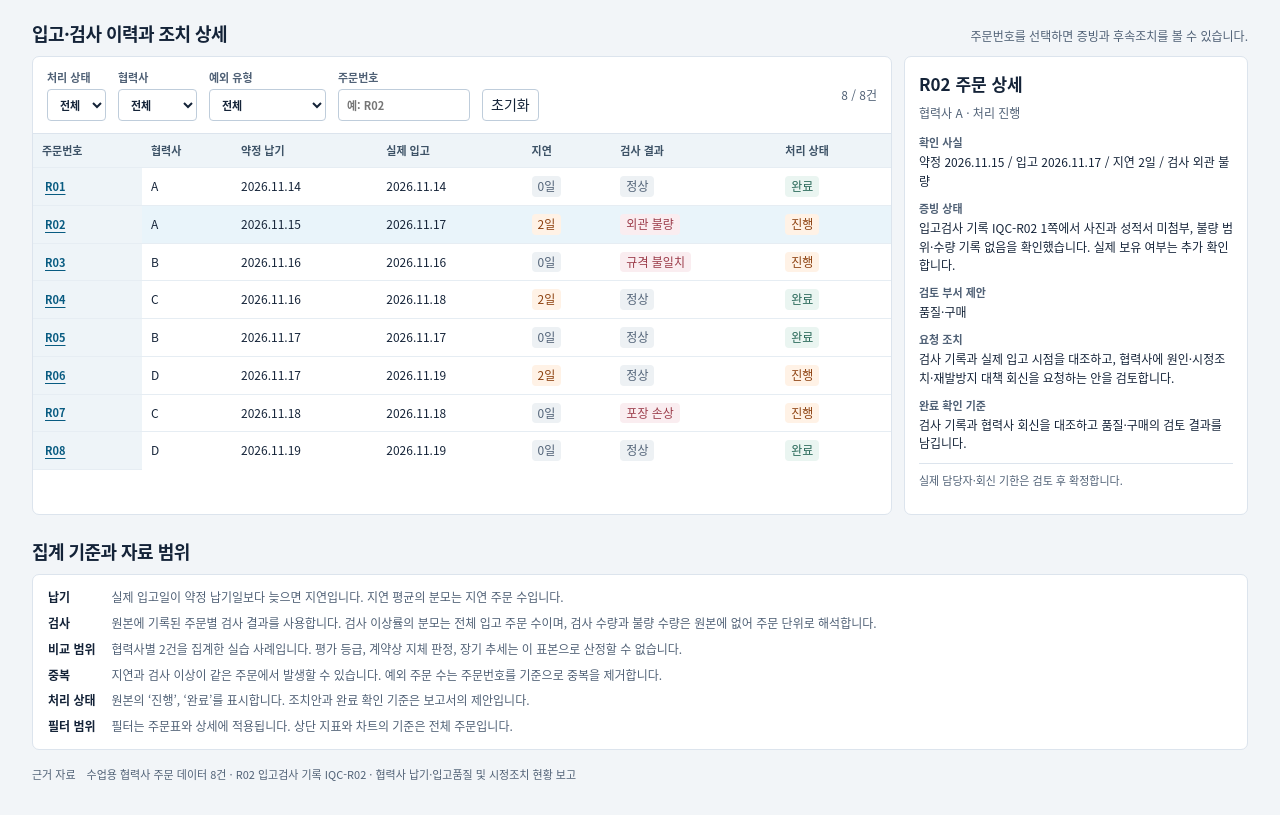
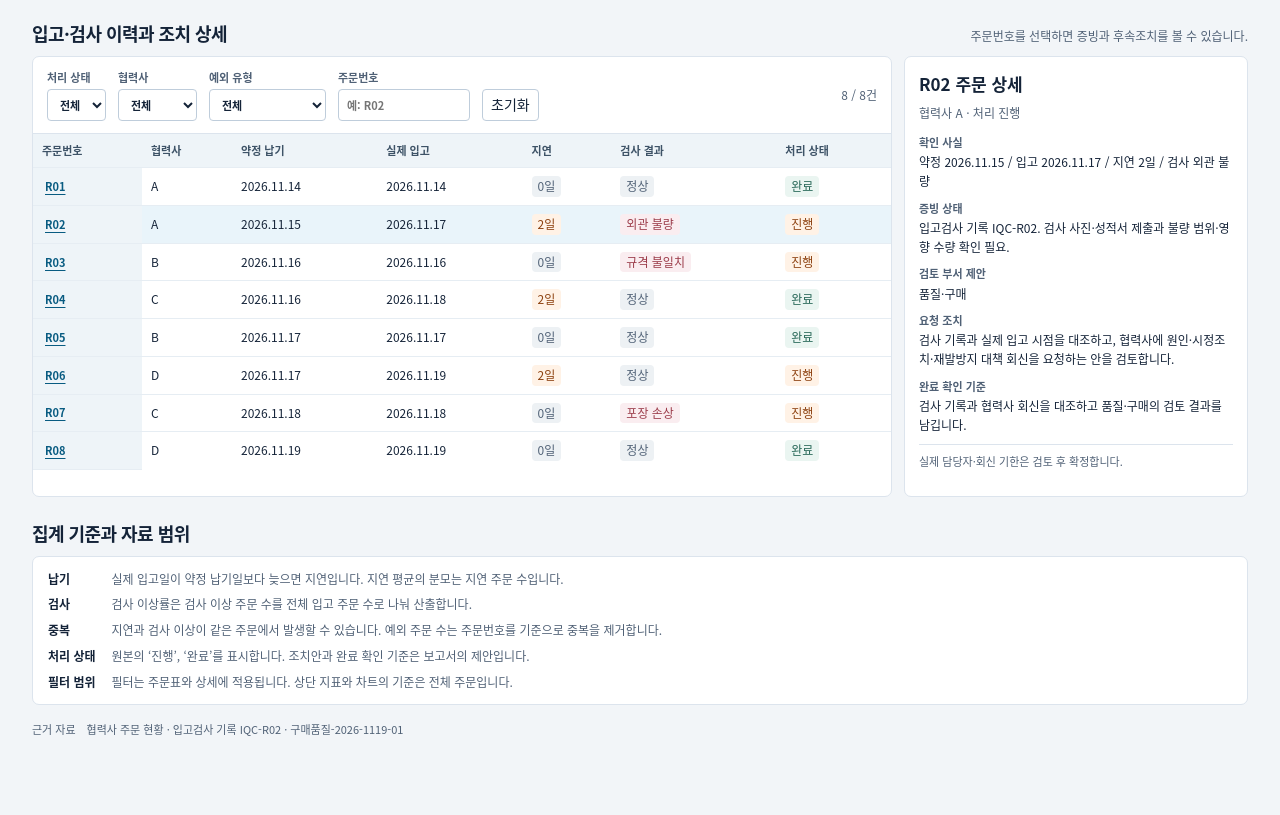
Before and after one commit to gabkeunc-sys/defense-supplier-iqc-manual, a plain HTML site: page index.html in a window 1280 px wide. Shown: the part 1013-1828 px from the top of the page. After the commit the page ends 1783 px from the top, so only its background shows below. Drawn offline with nearby package versions, Linux system fonts and the light colour scheme.

Commit message:
Align supplier dashboard wording with quality operations

```diff
--- a/index.html
+++ b/index.html
@@ -9,7 +9,7 @@
 :root{--ink:#142338;--muted:#506176;--line:#dce4ed;--navy:#142941;--blue:#12618a;--blue-bg:#e8f2f7;--amber:#aa541d;--amber-bg:#fff2e6;--red:#9b3b49;--red-bg:#faedf0;--surface:#f2f5f8;--white:#fff;--green:#256656;--green-bg:#eaf5f1}
 *{box-sizing:border-box}body{margin:0;color:var(--ink);background:var(--surface);font:14px/1.56 "Pretendard","Noto Sans CJK KR","Apple SD Gothic Neo","Malgun Gothic",system-ui,sans-serif;font-variant-numeric:tabular-nums}
 a{color:inherit}button,select,input{font:inherit}button:focus-visible,select:focus-visible,input:focus-visible,a:focus-visible,[tabindex]:focus-visible{outline:3px solid #1387b4;outline-offset:3px}
-header{background:var(--navy);color:#fff;border-top:4px solid #46a8c3}.top,.wrap{max-width:1480px;margin:auto;padding:0 32px}.top{display:flex;min-height:60px;align-items:center;gap:27px}.brand{font-weight:740;white-space:nowrap;font-size:15px}.brand::before{content:"";display:inline-block;width:10px;height:10px;margin-right:10px;background:#70c7dd;border-radius:2px}.top nav{display:flex;gap:22px;color:#d1ddea;font-size:13px}.top nav a{text-decoration:none}.top nav a:hover{text-decoration:underline}.scope{margin-left:auto;color:#bcd0e0;font-size:12px;white-space:nowrap}
+header{background:var(--navy);color:#fff;border-top:4px solid #46a8c3}.top,.wrap{max-width:1480px;margin:auto;padding:0 32px}.top{display:flex;min-height:60px;align-items:center;gap:27px}.brand{font-weight:740;white-space:nowrap;font-size:15px}.brand::before{content:"";display:inline-block;width:10px;height:10px;margin-right:10px;background:#70c7dd;border-radius:2px}.top nav{display:flex;gap:22px;color:#d1ddea;font-size:13px}.top nav a{text-decoration:none}.top nav a:hover{text-decoration:underline}
 .wrap{padding-bottom:32px}.mast{display:flex;justify-content:space-between;gap:28px;align-items:end;padding:27px 0 18px}.mast h1{font-size:clamp(24px,3.1vw,35px);margin:0;font-weight:780;letter-spacing:-.05em;line-height:1.25}.mast p{margin:7px 0 0;color:var(--muted)}.cutoff{margin:0;min-width:190px}.cutoff div{display:flex;justify-content:space-between;gap:20px}.cutoff dt{color:var(--muted)}.cutoff dd{margin:0;font-weight:650}
 .kpis{display:grid;grid-template-columns:repeat(5,minmax(0,1fr));gap:12px}.stat,.chart,.panel,.detail{border:1px solid var(--line);background:var(--white);border-radius:7px}.stat{padding:12px 15px;border-top:3px solid #3b80a2;min-width:0}.stat:nth-child(3){border-top-color:#bd7238}.stat:nth-child(4){border-top-color:#ae5460}.stat:nth-child(5){border-top-color:#61749c}.stat h2{font-size:13px;margin:0;color:var(--muted);font-weight:650}.metric{font-size:27px;font-weight:780;letter-spacing:-.045em;display:block;line-height:1.4}.stat small{color:var(--muted);font-size:11px}
 .callout{margin:14px 0 21px;padding:12px 15px;background:#edf4f8;border:1px solid #cfe0ea;border-left:4px solid var(--blue);border-radius:4px;display:flex;gap:12px;align-items:baseline}.callout b{white-space:nowrap;color:#164862}.callout p{margin:0}.section-title{display:flex;justify-content:space-between;gap:14px;align-items:baseline;margin:0 0 9px}.section-title h2{font-size:18px;margin:0;letter-spacing:-.03em}.section-title span{color:var(--muted);font-size:12px}
@@ -18,13 +18,13 @@ header{background:var(--navy);color:#fff;border-top:4px solid #46a8c3}.top,.wrap
 .table-wrap{overflow-x:auto}table{width:100%;border-collapse:collapse;white-space:nowrap;font-size:12px}th,td{padding:8px 9px;text-align:left;border-bottom:1px solid #e6edf3}th{background:#eef4f8;color:#3e5367;font-size:11px}tr[data-current="true"]{background:#e9f4fa}tbody tr:last-child td{border-bottom:0}.order-button{border:0;background:transparent;color:#085b81;font-weight:750;padding:1px 3px;cursor:pointer;text-decoration:underline;text-underline-offset:3px}.pill{display:inline-block;border-radius:4px;padding:1px 6px;color:var(--muted);background:#edf1f4}.late,.open{color:#8d410f;background:var(--amber-bg)}.issue{color:var(--red);background:var(--red-bg)}.closed{color:var(--green);background:var(--green-bg)}
 .detail{padding:14px}.detail h3{margin:0 0 6px;font-size:17px}.detail .detail-meta{margin:0 0 12px;color:var(--muted);font-size:12px}.detail dl{margin:0}.detail dt{font-size:11px;color:var(--muted);font-weight:760;margin-top:9px}.detail dd{margin:2px 0 0;font-size:12px}.detail .detail-proof{margin-top:10px;padding-top:8px;border-top:1px solid var(--line);color:var(--muted);font-size:11px}.criteria{padding:13px 15px}.criteria dl{display:grid;grid-template-columns:max-content 1fr;gap:7px 16px;margin:0;font-size:12px}.criteria dt{font-weight:740}.criteria dd{margin:0;color:var(--muted)}footer{color:var(--muted);font-size:11px;margin-top:16px}
 @media(max-width:960px){.top,.wrap{padding-left:18px;padding-right:18px}.workbench{grid-template-columns:1fr}.mast{align-items:flex-start}}
-@media(max-width:630px){.top{min-height:52px;gap:12px}.top nav{display:none}.scope{font-size:10px}.mast{flex-direction:column;gap:12px}.kpis{grid-template-columns:repeat(2,minmax(0,1fr))}.charts{grid-template-columns:1fr}.callout{display:block}.callout p{margin-top:3px}.canvas{height:178px}.section-title{flex-direction:column;gap:2px}.criteria dl{grid-template-columns:1fr;gap:2px}.criteria dd{margin-bottom:6px}}
+@media(max-width:630px){.top{min-height:52px;gap:12px}.top nav{display:none}.mast{flex-direction:column;gap:12px}.kpis{grid-template-columns:repeat(2,minmax(0,1fr))}.charts{grid-template-columns:1fr}.callout{display:block}.callout p{margin-top:3px}.canvas{height:178px}.section-title{flex-direction:column;gap:2px}.criteria dl{grid-template-columns:1fr;gap:2px}.criteria dd{margin-bottom:6px}}
 @media print{header nav,.filters{display:none}.wrap{padding:0}.chart,.panel,.detail{break-inside:avoid}.canvas{height:155px}}
 </style>
 <script defer src="https://cdn.jsdelivr.net/npm/chart.js@4.5.1/dist/chart.umd.min.js"></script>
 </head>
 <body>
-<header><div class="top"><div class="brand">구매·품질 운영</div><nav aria-label="섹션"><a href="#overview">운영 현황</a><a href="#orders">입고·조치 내역</a><a href="#criteria">집계 기준</a></nav><span class="scope">수업용 가상 데이터</span></div></header>
+<header><div class="top"><div class="brand">구매·품질 운영</div><nav aria-label="섹션"><a href="#overview">운영 현황</a><a href="#orders">입고·조치 내역</a><a href="#criteria">집계 기준</a></nav></div></header>
 <main class="wrap">
 <section id="overview" aria-labelledby="heading">
 <div class="mast"><div><h1 id="heading">방산 협력사 입고·품질 운영 대시보드</h1><p>보관용기·포장자재 입고 실적과 검사 이상, 후속조치 현황</p></div>
@@ -55,14 +55,13 @@ header{background:var(--navy);color:#fff;border-top:4px solid #46a8c3}.top,.wrap
 <section id="criteria" aria-labelledby="criteria-heading"><div class="section-title"><h2 id="criteria-heading">집계 기준과 자료 범위</h2></div>
 <div class="panel criteria"><dl>
 <dt>납기</dt><dd>실제 입고일이 약정 납기일보다 늦으면 지연입니다. 지연 평균의 분모는 지연 주문 수입니다.</dd>
-<dt>검사</dt><dd>원본에 기록된 주문별 검사 결과를 사용합니다. 검사 이상률의 분모는 전체 입고 주문 수이며, 검사 수량과 불량 수량은 원본에 없어 주문 단위로 해석합니다.</dd>
-<dt>비교 범위</dt><dd>협력사별 2건을 집계한 실습 사례입니다. 평가 등급, 계약상 지체 판정, 장기 추세는 이 표본으로 산정할 수 없습니다.</dd>
+<dt>검사</dt><dd>검사 이상률은 검사 이상 주문 수를 전체 입고 주문 수로 나눠 산출합니다.</dd>
 <dt>중복</dt><dd>지연과 검사 이상이 같은 주문에서 발생할 수 있습니다. 예외 주문 수는 주문번호를 기준으로 중복을 제거합니다.</dd>
 <dt>처리 상태</dt><dd>원본의 ‘진행’, ‘완료’를 표시합니다. 조치안과 완료 확인 기준은 보고서의 제안입니다.</dd>
 <dt>필터 범위</dt><dd>필터는 주문표와 상세에 적용됩니다. 상단 지표와 차트의 기준은 전체 주문입니다.</dd>
 </dl></div>
 </section>
-<footer>근거 자료　수업용 협력사 주문 데이터 8건 · R02 입고검사 기록 IQC-R02 · 협력사 납기·입고품질 및 시정조치 현황 보고</footer>
+<footer>근거 자료　협력사 주문 현황 · 입고검사 기록 IQC-R02 · 구매품질-2026-1119-01</footer>
 </main>
 <script type="application/json" id="source-data">
 [
@@ -108,7 +107,7 @@ const qualityLabels = ['정상', ...new Set(issues.map(order => order.quality))]
 const qualityCounts = qualityLabels.map(label => orders.filter(order => order.quality === label).length);
 const byDate = dates.map(date => orders.filter(order => order.received === date));
 const followup = {
-  R02: ['품질·구매', '검사 기록과 실제 입고 시점을 대조하고, 협력사에 원인·시정조치·재발방지 대책 회신을 요청하는 안을 검토합니다.', '검사 기록과 협력사 회신을 대조하고 품질·구매의 검토 결과를 남깁니다.', '입고검사 기록 IQC-R02 1쪽에서 사진과 성적서 미첨부, 불량 범위·수량 기록 없음을 확인했습니다. 실제 보유 여부는 추가 확인합니다.'],
+  R02: ['품질·구매', '검사 기록과 실제 입고 시점을 대조하고, 협력사에 원인·시정조치·재발방지 대책 회신을 요청하는 안을 검토합니다.', '검사 기록과 협력사 회신을 대조하고 품질·구매의 검토 결과를 남깁니다.', '입고검사 기록 IQC-R02. 검사 사진·성적서 제출과 불량 범위·영향 수량 확인 필요.'],
   R03: ['구매·품질', '발주 규격과 실물 및 검사 기록을 대조합니다.', '차이 항목을 특정하고 처분 또는 재검 결과를 기록합니다.'],
   R06: ['구매', '협력사에 지연 경위를 확인하고 후속 조달 일정 영향을 검토합니다.', '지연 사유와 일정 영향 검토 결과를 주문 기록에 남깁니다.'],
   R07: ['품질·물류', '포장 손상 범위와 내용물 영향을 확인하고 포장 사진과 인수 기록을 대조합니다.', '포장 및 내용물 확인 결과와 후속 처리 판단을 기록합니다.'],
@@ -153,7 +152,7 @@ function renderDetail(order) {
   }
   const plan = followup[order.id];
   const facts = '약정 ' + fmt(order.due) + ' / 입고 ' + fmt(order.received) + ' / 지연 ' + order.daysLate + '일 / 검사 ' + order.quality;
-  const evidence = plan?.[3] || (order.id === 'R04' ? 'Excel에는 처리 완료로 기록돼 있습니다. 완료 근거 자료는 확인되지 않았습니다.' : '확인 근거는 수업용 주문 현황입니다.');
+  const evidence = plan?.[3] || (order.id === 'R04' ? '처리 완료 · 종결 증빙 확인 필요.' : '협력사 주문 현황');
   const pairs = [['확인 사실',facts],['증빙 상태',evidence]];
   if (plan) pairs.push(['검토 부서 제안',plan[0]],['요청 조치',plan[1]],['완료 확인 기준',plan[2]]);
   $('detail').innerHTML = '<h3>' + order.id + ' 주문 상세</h3><p class="detail-meta">협력사 ' + order.supplier + ' · 처리 ' + order.status +
```
